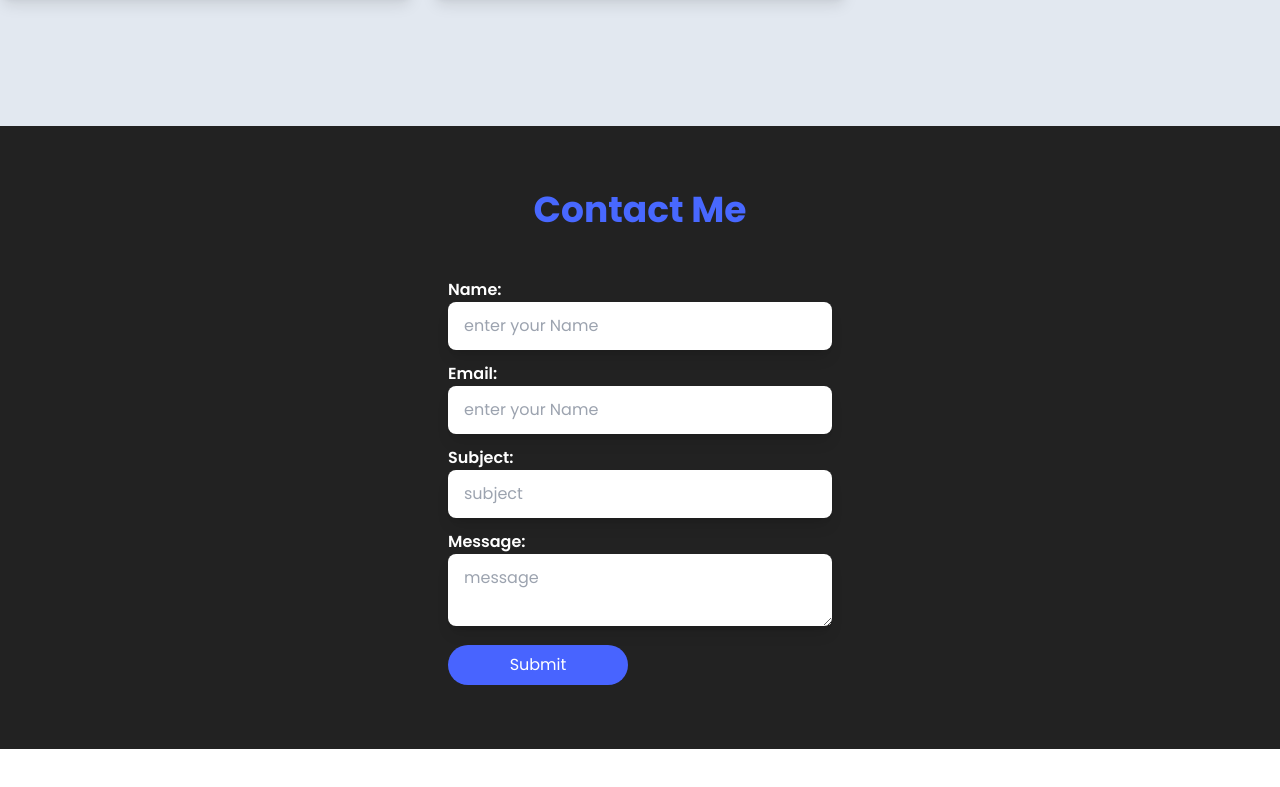
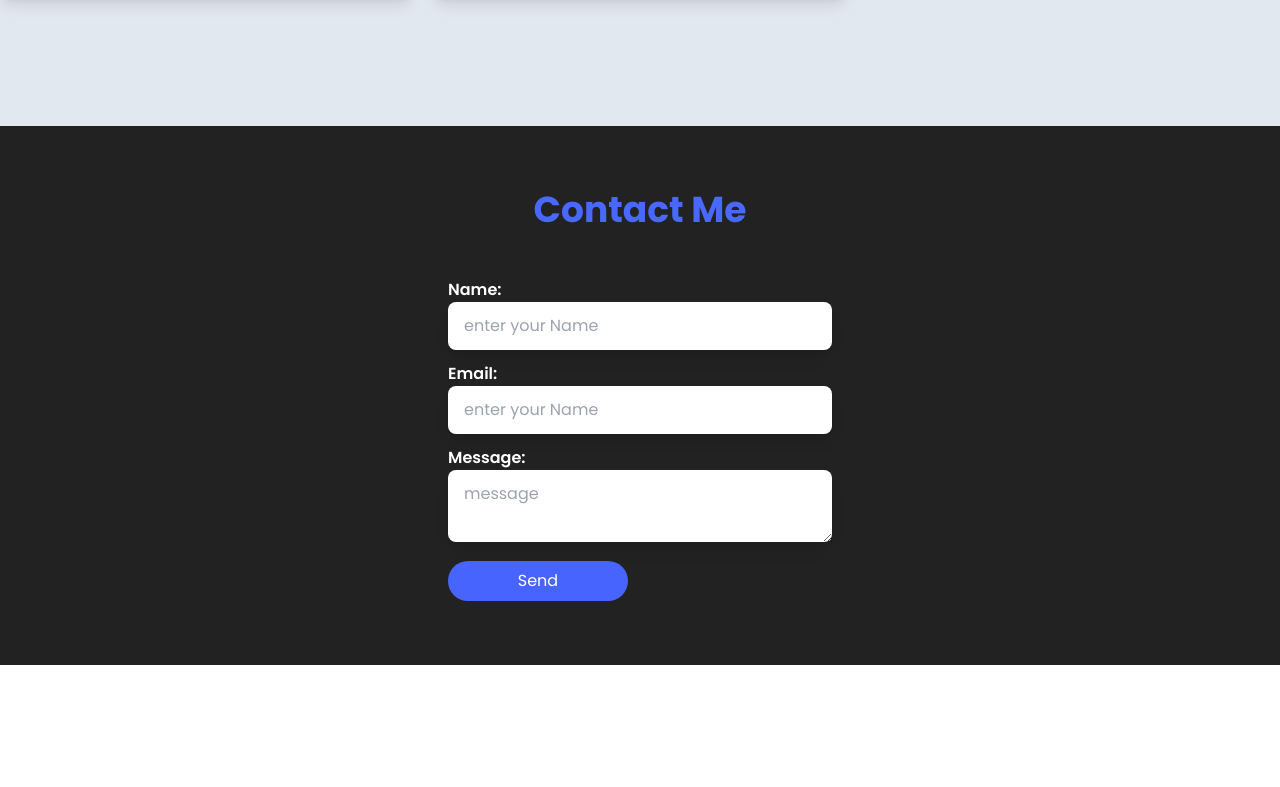
Before and after one commit to mdismail645221/MyPotfoliyo, a React (Create React App) app: page / in a window 1280 px wide. Shown: the part 1886-2673 px from the top of the page. Built offline with nearby package versions, Linux system fonts and the light colour scheme.

Commit message:
emailsending added

```diff
--- a/package.json
+++ b/package.json
@@ -3,6 +3,7 @@
   "version": "0.1.0",
   "private": true,
   "dependencies": {
+    "@emailjs/browser": "^3.10.0",
     "@testing-library/jest-dom": "^5.16.5",
     "@testing-library/react": "^13.4.0",
     "@testing-library/user-event": "^13.5.0",
--- a/src/pages/ContactForm/ContactForm.js
+++ b/src/pages/ContactForm/ContactForm.js
@@ -1,22 +1,28 @@
-import React, { useState } from 'react';
+import React, { useRef } from 'react';
+import emailjs from '@emailjs/browser';
 
 const ContactForm = () => {
 
-    const [name, setName] = useState(null)
-    const [email, setEmail]= useState(null)
-    const [subject, setSubject]= useState(null)
-    const [message, setMessage]= useState(null)
+    // const [name, setName] = useState(null)
+    // const [email, setEmail]= useState(null)
+    // const [subject, setSubject]= useState(null)
+    // const [message, setMessage]= useState(null)
+    const form = useRef();
 
 
     const handleSubmit = (event) => {
         event.preventDefault()
-        const userInfo = {
-            name,
-            email,
-            subject,
-            message
-        }
-        console.log(userInfo)
+
+        console.log("form", form.current)
+
+
+        // emailjs.sendForm('service_x4nh5tp', 'template_io7ln3i', form.current, 'Etr_lPr_3CDEGl3xw')
+        //     .then((result) => {
+        //         console.log(result.text);
+        //         console.log("meassage send")
+        //     }, (error) => {
+        //         console.log(error.text);
+        //     });
     }
 
 
@@ -26,27 +32,27 @@ const ContactForm = () => {
                 <h3 className='text-[#4868ff] text-4xl font-bold mb-12'>Contact Me</h3>
             </div>
             {/* contact form section start */}
-            <form onSubmit={handleSubmit} className="w-96 mx-auto">
+            <form ref={form} onSubmit={handleSubmit} className="w-96 mx-auto">
                 <div className='mb-3'>
                     <label className='text-white font-semibold'>Name:</label><br />
-                    <input onChange={(e) => setName(e.target.value)} type="text" name='name' placeholder="enter your Name" className='px-4 py-3 rounded-lg shadow-lg w-full' required/>
+                    <input type="text" name="to_name"  placeholder="enter your Name" className='px-4 py-3 rounded-lg shadow-lg w-full' required/>
                 </div>
                 {/* email fild */}
                 <div className='mb-3'>
                     <label className='text-white font-semibold'>Email:</label>
-                    <input onChange={(e) => setEmail(e.target.value)} type="email" name='email' placeholder="enter your Name" className='px-4 py-3 rounded-lg shadow-lg w-full' required />
+                    <input type="email" name="from_email" placeholder="enter your Name" className='px-4 py-3 rounded-lg shadow-lg w-full' required />
                 </div>
                 {/* email Subject */}
-                <div className='mb-3'>
+                {/* <div className='mb-3'>
                     <label className='text-white font-semibold'>Subject:</label>
                     <input onChange={(e) => setSubject(e.target.value)}   type="text" name='subject' placeholder="subject" className='px-4 py-3 rounded-lg shadow-lg w-full' required />
-                </div>
+                </div> */}
                 {/* email message */}
                 <div className='mb-3'>
                     <label className='text-white font-semibold'>Message:</label>
-                    <textarea onChange={(e) => setMessage(e.target.value)}  type="text" name='message' placeholder="message" className='px-4 py-3 rounded-lg shadow-lg w-full'required />
+                    <textarea type="text" name="message" placeholder="message" className='px-4 py-3 rounded-lg shadow-lg w-full'required />
                 </div>
-                <button type='submit' value="submit" className='common-btn'>Submit</button>
+                <input type="submit" value="Send" className='common-btn'></input>
             </form>
         </section>
     );
```
Also changed, not shown: 1 other file (tests, documents, lock files or other folders).
